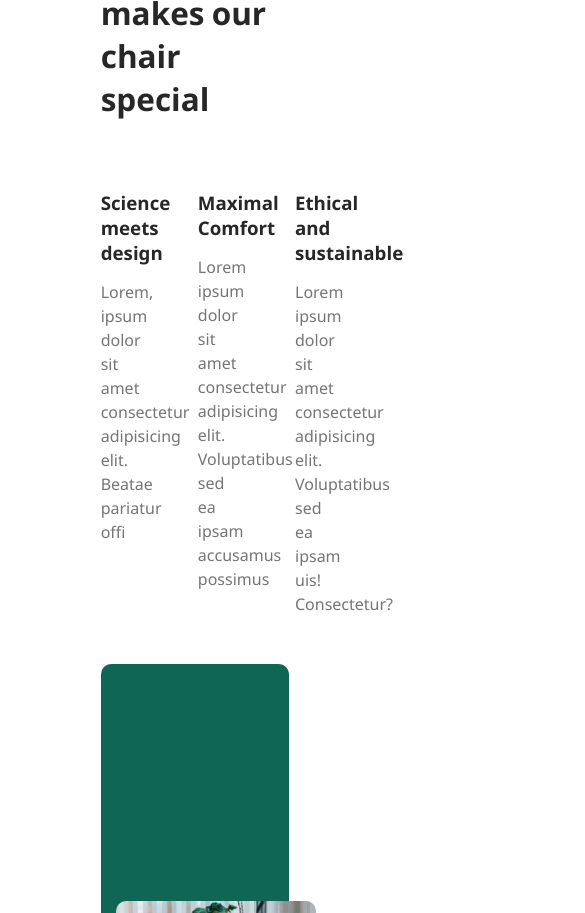
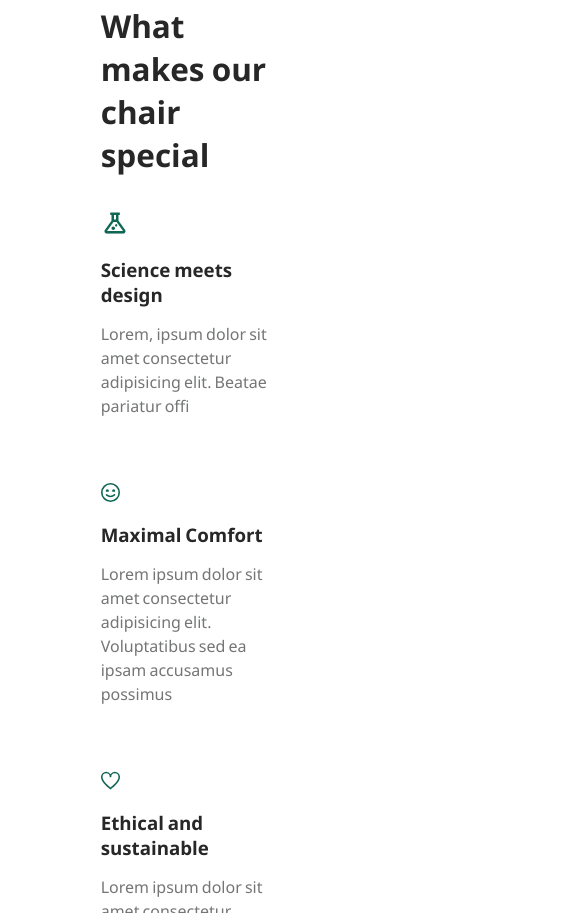
Before and after one commit to aswathyvnp/furniture-website, a plain HTML site: page index.html in a window 390 px wide. Shown: the part 1087-2000 px from the top of the page, 585 px wide, since content can reach past the window. Drawn offline with Linux system fonts and the light colour scheme.

Commit message:
responsive

```diff
--- a/css/style.css
+++ b/css/style.css
@@ -66,9 +66,6 @@ h1 {
 	align-items: center;
 	gap: 70px;
 }
-/* .sub_main {
-	padding: 30px 0;
-} */
 
 .space_head {
 	margin: 33px 0;
@@ -189,3 +186,21 @@ h1 {
 .rel_clm .cntnt {
 	font-size: 13px;
 }
+
+@media screen and (max-width: 972px) and (min-width: 345px) {
+	.main {
+		display: flex;
+		width: 100%;
+		flex-direction: column;
+		justify-content: center;
+		align-items: center;
+	}
+
+	.clm {
+		width: 100%;
+	}
+
+	.main_head1 {
+		display: block;
+	}
+}
```
Also changed, not shown: image/clock-five.svg (added), image/cube.svg (added), image/flask.png (added), image/heart.svg (added), image/smile.svg (added), image/sparkles.svg (added), image/world.svg (added).
